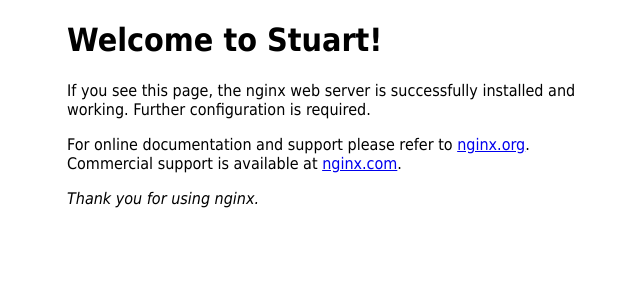
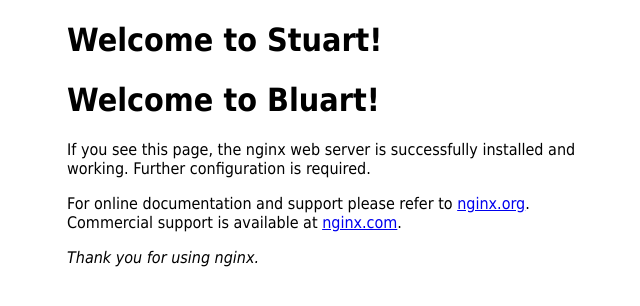
Before and after one commit to stthall/background-generator, a plain HTML site: page index.html in a window 1280 px wide. Shown: the whole page, without its empty margins (293-933 px from the left). Drawn offline with Linux system fonts and the light colour scheme.

Commit message:
added second title

```diff
--- a/index.html
+++ b/index.html
@@ -12,6 +12,7 @@
 </head>
 <body>
 <h1>Welcome to Stuart!</h1>
+<h1>Welcome to Bluart!</h1>
 <p>If you see this page, the nginx web server is successfully installed and
 working. Further configuration is required.</p>
 
```
